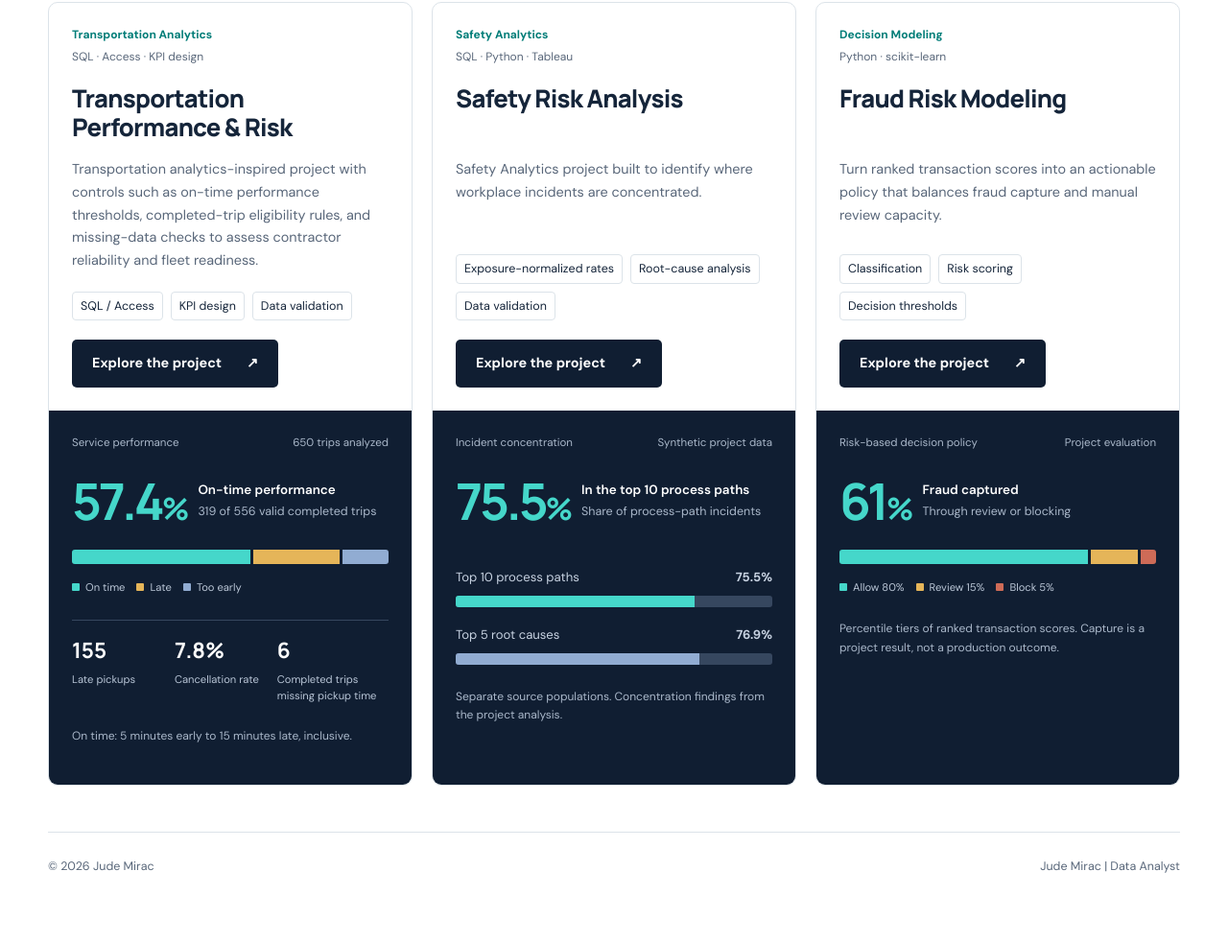
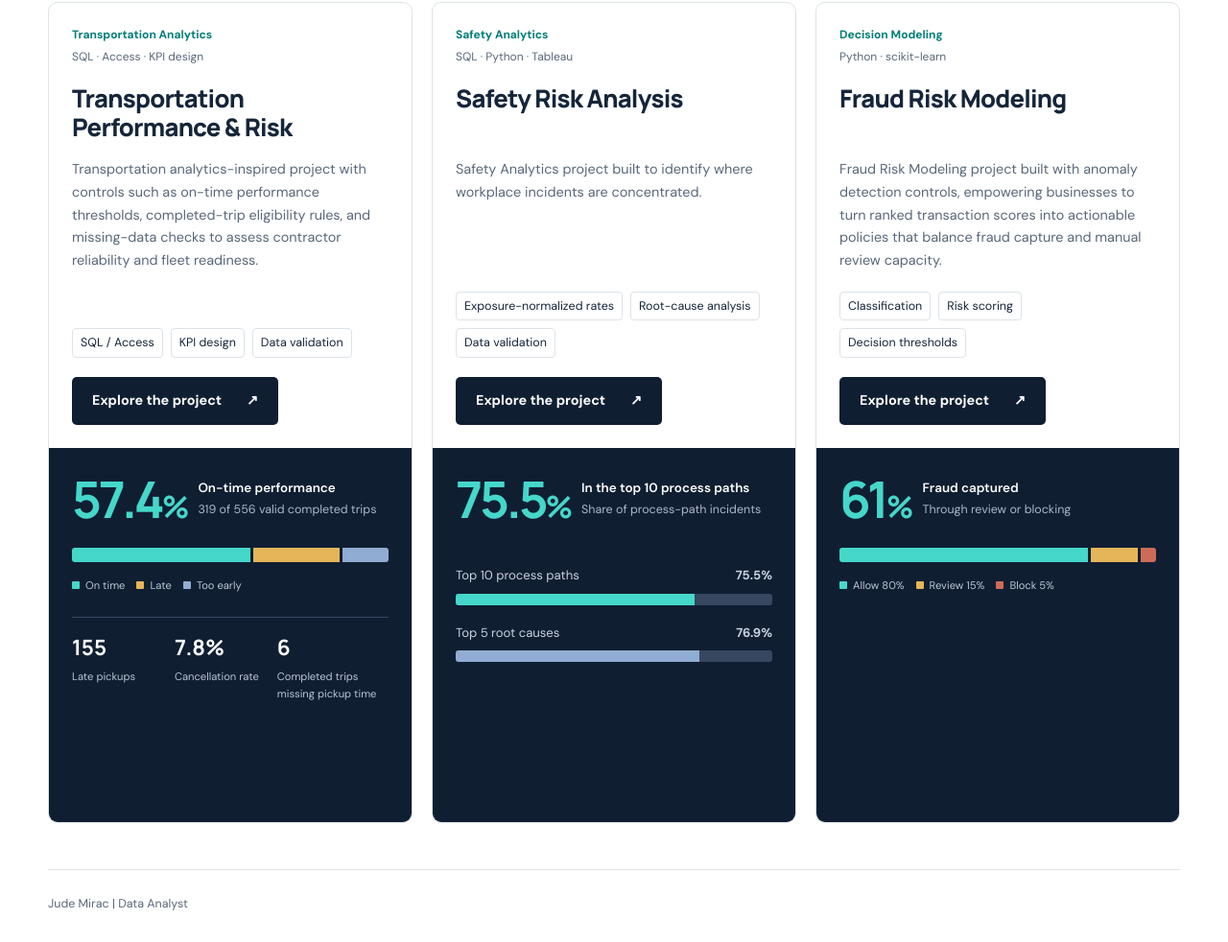
Before and after one commit to JudeMirac/JudeMirac.github.io, a website: page index.html in a window 1280 px wide. Shown: the part 748-1730 px from the top of the page at 96% size. Before the commit the page ends 1692 px from the top, so only its background shows below. Drawn offline with Linux system fonts and the light colour scheme.

Commit message:
Simplify portfolio visualization previews and update fraud description

```diff
--- a/index.html
+++ b/index.html
@@ -21,20 +21,20 @@
       <div class="portfolio-projects">
       <article class="featured-project">
         <div class="featured-copy"><div class="project-kicker"><span>Transportation Analytics</span><span>SQL · Access · KPI design</span></div><h3>Transportation<br>Performance &amp; Risk</h3><p>Transportation analytics-inspired project with controls such as on-time performance thresholds, completed-trip eligibility rules, and missing-data checks to assess contractor reliability and fleet readiness.</p><div class="tags"><span>SQL / Access</span><span>KPI design</span><span>Data validation</span></div><a class="button primary" href="projects/transportation.html">Explore the project <span aria-hidden="true">↗</span></a></div>
-        <div class="featured-visual"><div class="visual-header"><span>Service performance</span><span>650 trips analyzed</span></div><div class="headline-metric"><strong>57.4<span>%</span></strong><div>On-time performance<br><span>319 of 556 valid completed trips</span></div></div><div class="performance-bar" role="img" aria-label="Of 556 valid completed trips, 57.4 percent on time, 27.9 percent late, and 14.7 percent more than five minutes early"><span class="on-time" style="width:57.3741%"></span><span class="late" style="width:27.8777%"></span><span class="early" style="width:14.7482%"></span></div><div class="chart-legend"><span><i class="on-time"></i>On time</span><span><i class="late"></i>Late</span><span><i class="early"></i>Too early</span></div><div class="mini-metrics"><div><strong>155</strong><span>Late pickups</span></div><div><strong>7.8%</strong><span>Cancellation rate</span></div><div><strong>6</strong><span>Completed trips<br>missing pickup time</span></div></div><p class="visual-note">On time: 5 minutes early to 15 minutes late, inclusive.</p></div>
+        <div class="featured-visual"><div class="headline-metric"><strong>57.4<span>%</span></strong><div>On-time performance<br><span>319 of 556 valid completed trips</span></div></div><div class="performance-bar" role="img" aria-label="Of 556 valid completed trips, 57.4 percent on time, 27.9 percent late, and 14.7 percent more than five minutes early"><span class="on-time" style="width:57.3741%"></span><span class="late" style="width:27.8777%"></span><span class="early" style="width:14.7482%"></span></div><div class="chart-legend"><span><i class="on-time"></i>On time</span><span><i class="late"></i>Late</span><span><i class="early"></i>Too early</span></div><div class="mini-metrics"><div><strong>155</strong><span>Late pickups</span></div><div><strong>7.8%</strong><span>Cancellation rate</span></div><div><strong>6</strong><span>Completed trips<br>missing pickup time</span></div></div></div>
       </article>
 
       <article class="featured-project project-preview">
         <div class="featured-copy"><div class="project-kicker"><span>Safety Analytics</span><span>SQL · Python · Tableau</span></div><h3>Safety Risk Analysis</h3><p>Safety Analytics project built to identify where workplace incidents are concentrated.</p><div class="tags"><span>Exposure-normalized rates</span><span>Root-cause analysis</span><span>Data validation</span></div><a class="button primary" href="projects/safety-risk-analysis.html">Explore the project <span aria-hidden="true">↗</span></a></div>
-        <div class="featured-visual"><div class="visual-header"><span>Incident concentration</span><span>Synthetic project data</span></div><div class="headline-metric"><strong>75.5<span>%</span></strong><div>In the top 10 process paths<br><span>Share of process-path incidents</span></div></div><div class="preview-bar-row"><div><span>Top 10 process paths</span><strong>75.5%</strong></div><div class="preview-track"><span style="width:75.5%;background:var(--mint)"></span></div></div><div class="preview-bar-row"><div><span>Top 5 root causes</span><strong>76.9%</strong></div><div class="preview-track"><span style="width:76.9%;background:var(--blue)"></span></div></div><p class="visual-note">Separate source populations. Concentration findings from the project analysis.</p></div>
+        <div class="featured-visual"><div class="headline-metric"><strong>75.5<span>%</span></strong><div>In the top 10 process paths<br><span>Share of process-path incidents</span></div></div><div class="preview-bar-row"><div><span>Top 10 process paths</span><strong>75.5%</strong></div><div class="preview-track"><span style="width:75.5%;background:var(--mint)"></span></div></div><div class="preview-bar-row"><div><span>Top 5 root causes</span><strong>76.9%</strong></div><div class="preview-track"><span style="width:76.9%;background:var(--blue)"></span></div></div></div>
       </article>
       <article class="featured-project project-preview">
-        <div class="featured-copy"><div class="project-kicker"><span>Decision Modeling</span><span>Python · scikit-learn</span></div><h3>Fraud Risk Modeling</h3><p>Turn ranked transaction scores into an actionable policy that balances fraud capture and manual review capacity.</p><div class="tags"><span>Classification</span><span>Risk scoring</span><span>Decision thresholds</span></div><a class="button primary" href="projects/fraud-risk-modeling.html">Explore the project <span aria-hidden="true">↗</span></a></div>
-        <div class="featured-visual"><div class="visual-header"><span>Risk-based decision policy</span><span>Project evaluation</span></div><div class="headline-metric"><strong>61<span>%</span></strong><div>Fraud captured<br><span>Through review or blocking</span></div></div><div class="performance-bar" role="img" aria-label="Transaction decision tiers: allow 80 percent, review 15 percent, block 5 percent"><span class="on-time" style="width:80%"></span><span class="late" style="width:15%"></span><span style="width:5%;background:#ce6b57"></span></div><div class="chart-legend"><span><i class="on-time"></i>Allow 80%</span><span><i class="late"></i>Review 15%</span><span><i style="background:#ce6b57"></i>Block 5%</span></div><p class="visual-note">Percentile tiers of ranked transaction scores. Capture is a project result, not a production outcome.</p></div>
+        <div class="featured-copy"><div class="project-kicker"><span>Decision Modeling</span><span>Python · scikit-learn</span></div><h3>Fraud Risk Modeling</h3><p>Fraud Risk Modeling project built with anomaly detection controls, empowering businesses to turn ranked transaction scores into actionable policies that balance fraud capture and manual review capacity.</p><div class="tags"><span>Classification</span><span>Risk scoring</span><span>Decision thresholds</span></div><a class="button primary" href="projects/fraud-risk-modeling.html">Explore the project <span aria-hidden="true">↗</span></a></div>
+        <div class="featured-visual"><div class="headline-metric"><strong>61<span>%</span></strong><div>Fraud captured<br><span>Through review or blocking</span></div></div><div class="performance-bar" role="img" aria-label="Transaction decision tiers: allow 80 percent, review 15 percent, block 5 percent"><span class="on-time" style="width:80%"></span><span class="late" style="width:15%"></span><span style="width:5%;background:#ce6b57"></span></div><div class="chart-legend"><span><i class="on-time"></i>Allow 80%</span><span><i class="late"></i>Review 15%</span><span><i style="background:#ce6b57"></i>Block 5%</span></div></div>
       </article>
       </div>
     </section>
 
   </main>
-  <footer class="wrap">© 2026 Jude Mirac <span>Jude Mirac | Data Analyst</span></footer>
+  <footer class="wrap"><span>Jude Mirac | Data Analyst</span></footer>
 </body></html>
```
